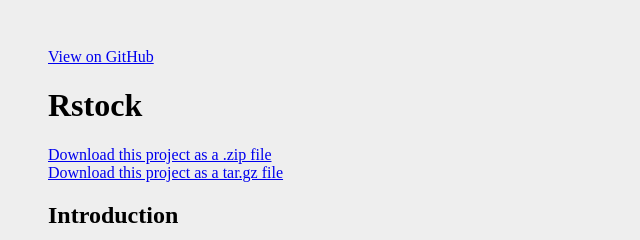
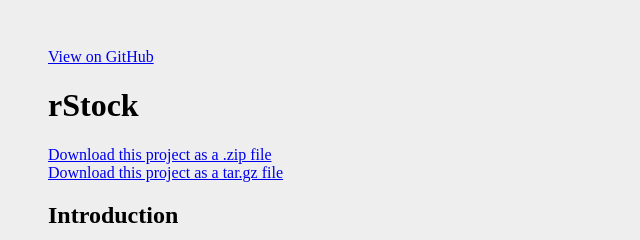
Before and after one commit to rahular/rStock, a plain HTML site: page index.html in a window 1280 px wide. Shown: the top 240 px of the page, 0-640 px from the left. Drawn offline with Linux system fonts and the light colour scheme.

Commit message:
Update index.html

```diff
--- a/index.html
+++ b/index.html
@@ -8,7 +8,7 @@
 
     <link href="./stylesheets/stylesheet.css" rel="stylesheet" />
 
-    <title>Rstock</title>
+    <title>rStock</title>
   </head>
 
   <body>
@@ -18,7 +18,7 @@
         <header class="inner">
           <a id="forkme_banner" href="https://github.com/rahular/rStock">View on GitHub</a>
 
-          <h1 id="project_title">Rstock</h1>
+          <h1 id="project_title">rStock</h1>
           <h2 id="project_tagline"></h2>
 
             <section id="downloads">
@@ -77,7 +77,7 @@ The Primary programming language which have used to implement our system is C++,
 work into the standard Stockfish engine and created different modes so that we can incorporate both the teacher and the player inside a single system. We have incorporated 4 different modes into Stockfish itself so as to avoid redundancy of code.
 <br /><br />
 <img alt="sf_uml" src="http://rahular.com/wp-content/uploads/2013/12/sf_uml-300x182.jpg" />
-<br />;
+<br />
 <ul>
 	<li><strong><strong>Mode 0 : </strong></strong>This mode is used to play the default Stockfish engine but with a logging function which writes its thinking lines on to a dump file which acts as the training data for the network.</li>
 	<li><strong><strong>Mode 1 : </strong></strong>This mode is used to train the neural network in an online manner. The network is trained as and when the teacher thinks i.e the training data is provided to the network during the game itself. This mode is highly time consuming because the teacher generally thinks at a depth of 16 to 20 which means the number of thinking lines is exponential in depth. Therefore this mode is not ideal.</li>
```
